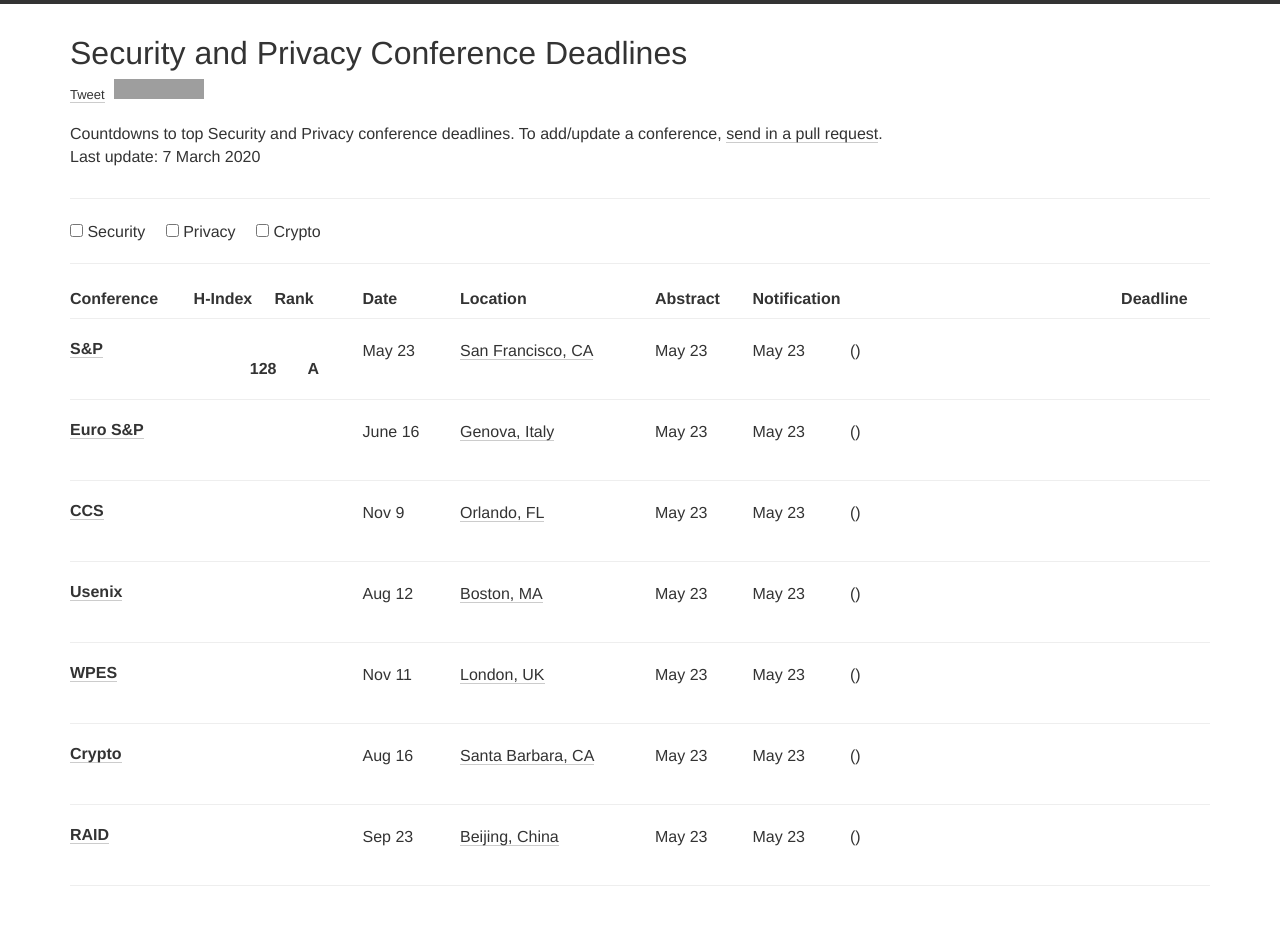
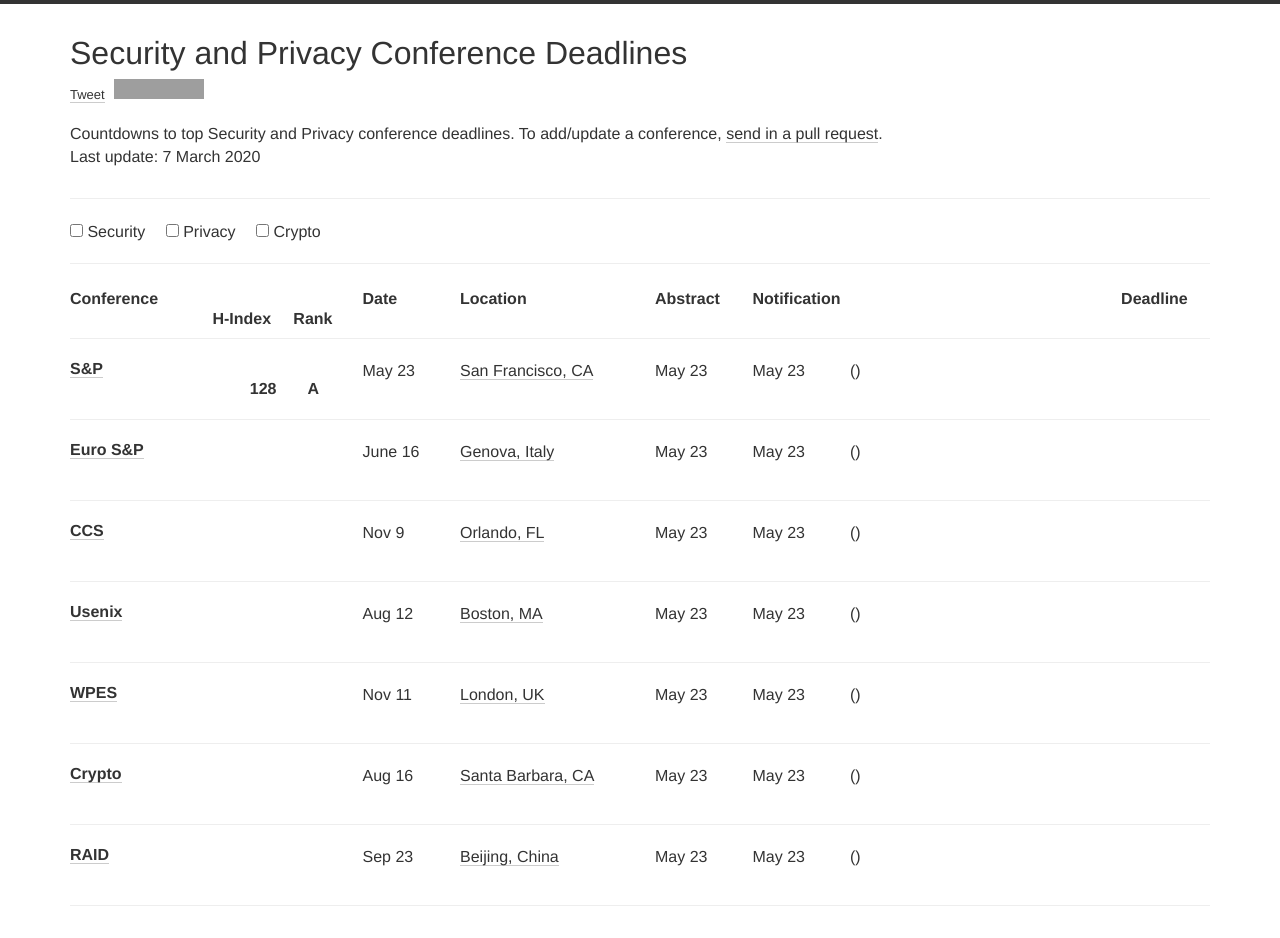
Before and after one commit to jianghaizhi/conference, a Jekyll site: the page built from index.html, in a window 1280 px wide. Built offline with Jekyll 4.4.1, drawn with Linux system fonts in a browser that asks for light colours; nearby versions of some CDN libraries; comment, search, counter and statistics services are not loaded; grey boxes are pictures that could not be loaded.

Commit message:
Update index.html

```diff
--- a/index.html
+++ b/index.html
@@ -47,7 +47,7 @@
                 </div>
               </form><hr>
              <div class="row" style="padding-top:5px">
-       <div class="col-xs-12 col-md-3"><h2>Conference&nbsp;&nbsp;&nbsp;&nbsp;&nbsp;&nbsp;&nbsp;&nbsp;H-Index&nbsp;&nbsp;&nbsp;&nbsp;&nbsp;Rank</h2></div>
+       <div class="col-xs-12 col-md-3"><h2>Conference</h2><h2 style="float:right">H-Index&nbsp;&nbsp;&nbsp;&nbsp;&nbsp;Rank</h2></div>
         <div class="col-xs-12 col-md-1"><h2>Date</h2></div>
         <div class="col-xs-12 col-md-2"><h2>Location</h2></div>
         <div class="col-xs-12 col-md-1"><h2>Abstract</h2></div>
```
